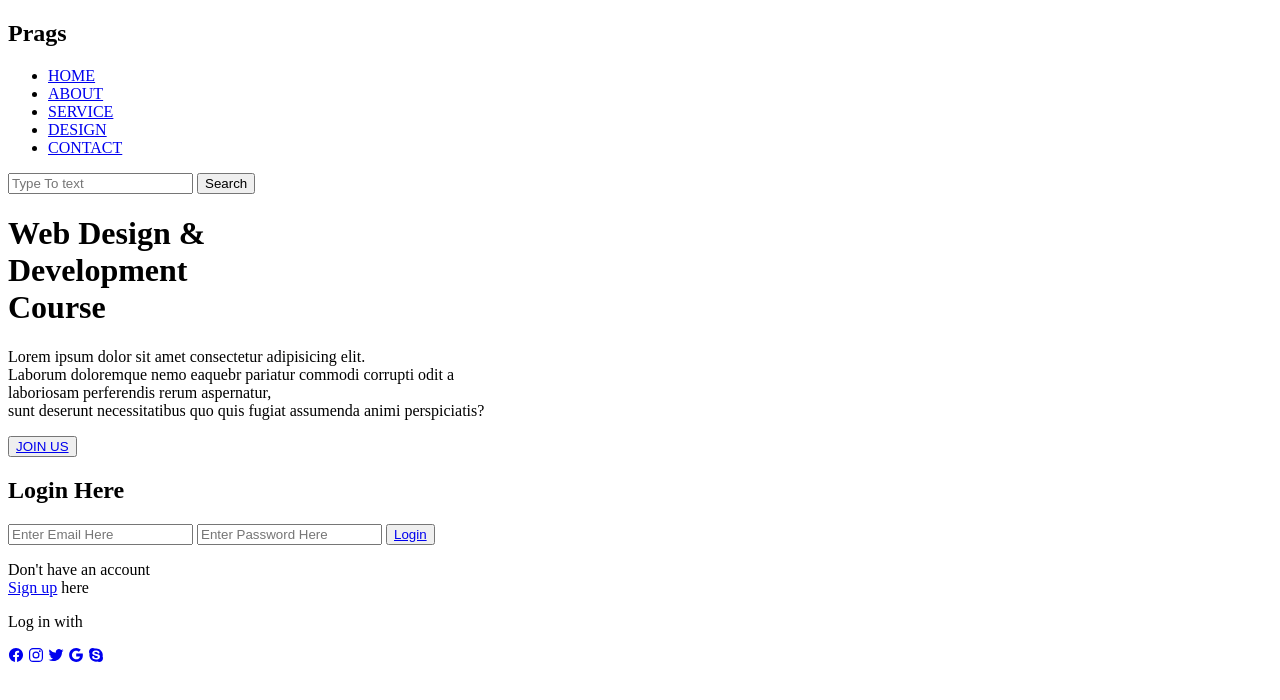
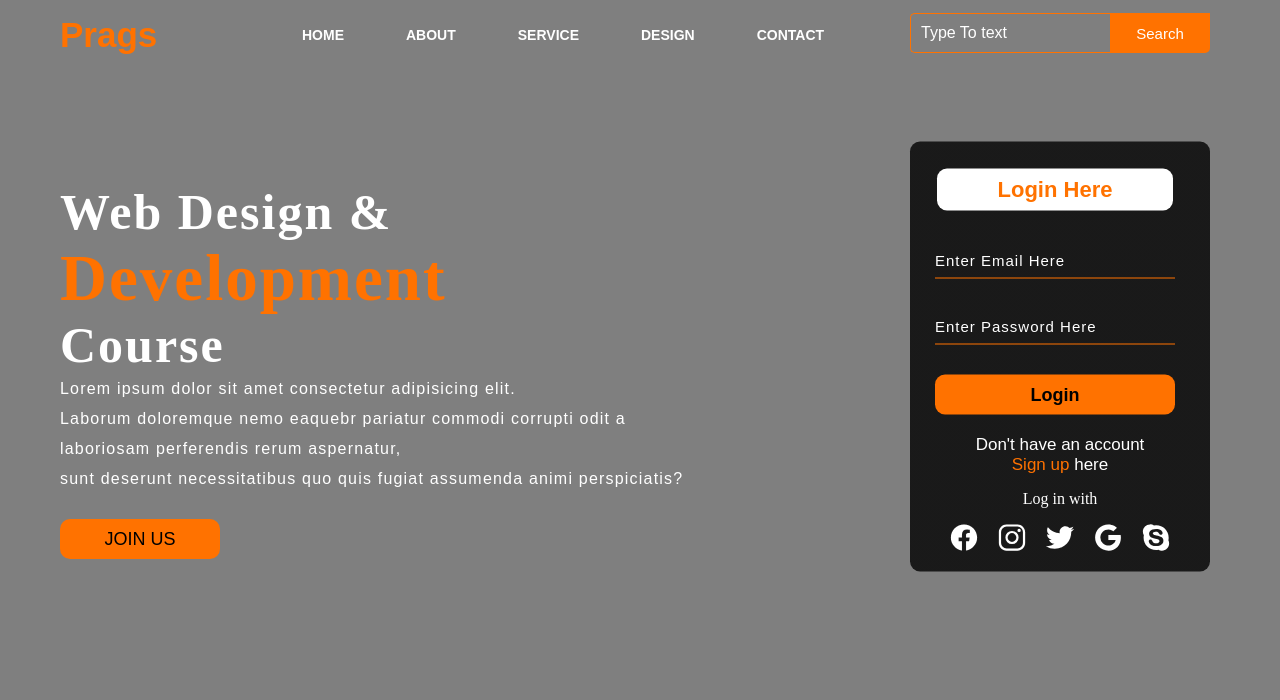
Before and after one commit to Jhapragati/Web_Page_Design, a plain HTML site: page index.html in a window 1280 px wide. Drawn offline with nearby package versions, Linux system fonts and the light colour scheme.

Commit message:
Update index.html

```diff
--- a/index.html
+++ b/index.html
@@ -2,7 +2,7 @@
 <html lang="en">
 <head>
     <title>Webpage Design</title>
-    <link rel="stylesheet" href="styleee.css">
+    <link rel="stylesheet" href="style.css">
 </head>
 <body>
     <div class="main">
```
